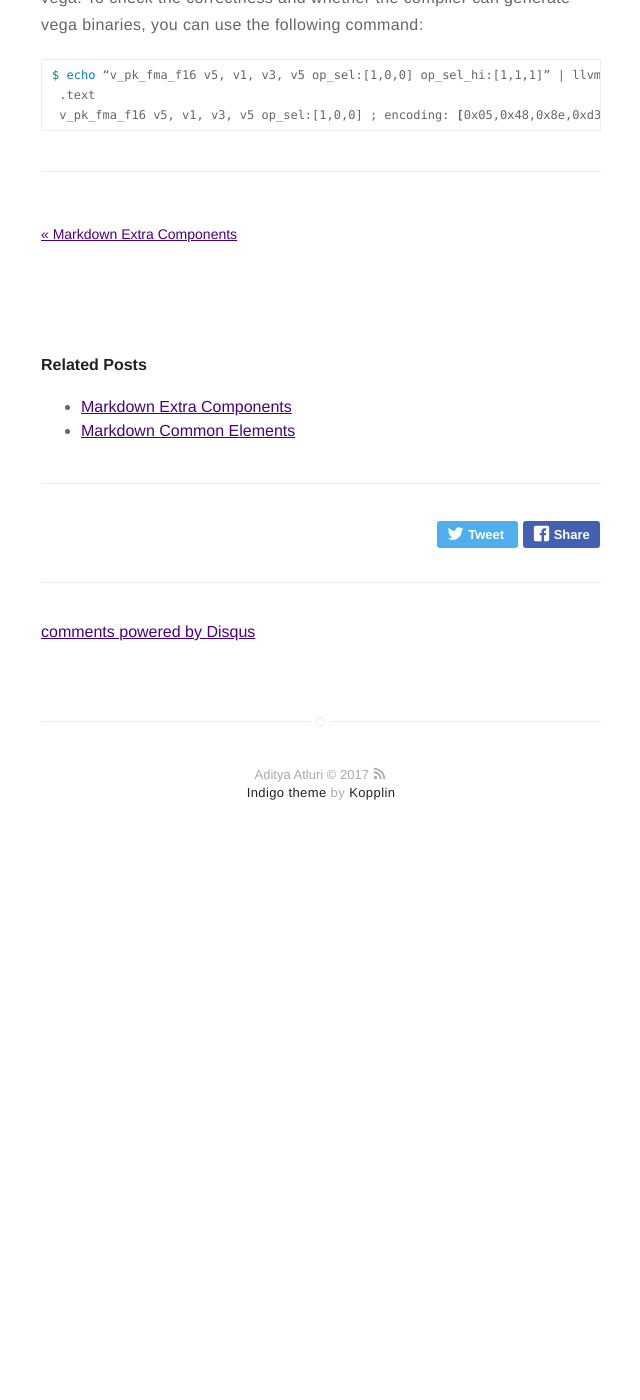
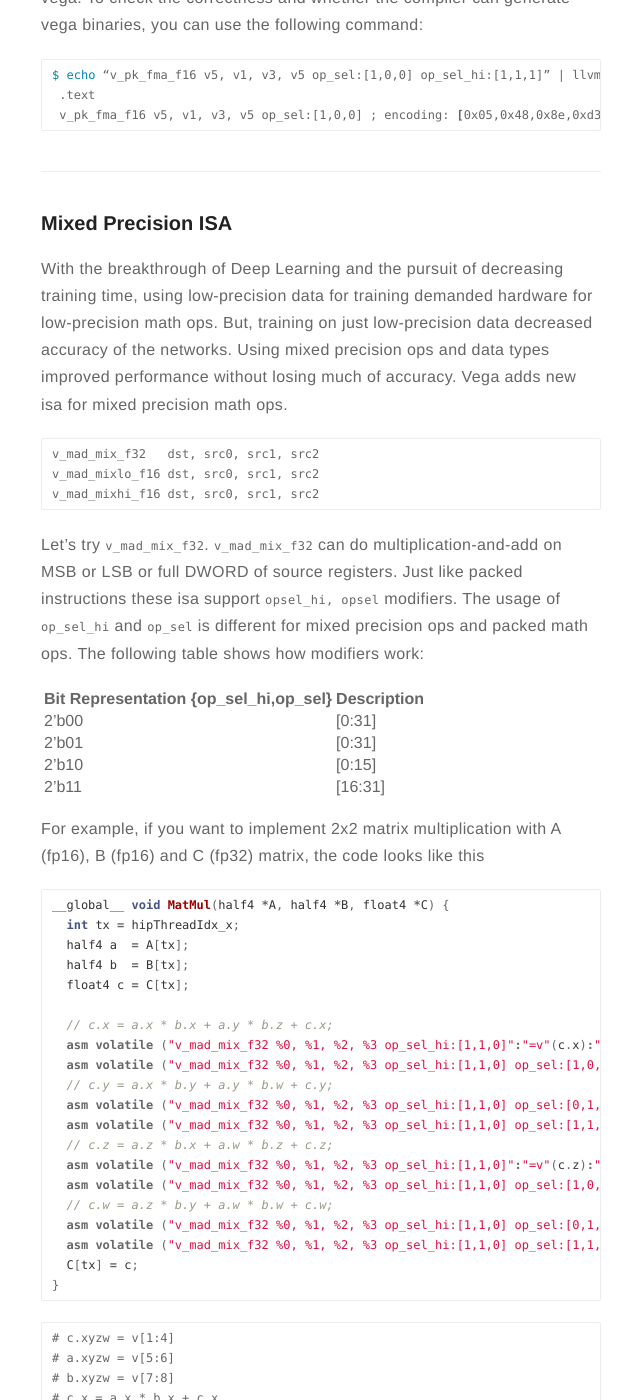
Before and after one commit to adityaatluri/adityaatluri.github.io, a Jekyll site: the page built from _posts/2017-08-12-intro-vega10.md, in a window 1280 px wide and 1400 px high, scrolled down 2918 px. Shown: the whole window, without its empty margins (319-959 px from the left). Built offline with Jekyll 4.4.1, drawn with Linux system fonts in a browser that asks for light colours; comment, search, counter and statistics services are not loaded; before the commit the page ends 3782 px from its top, so only the background shows below that; some of the changed text lies outside the part shown.

Commit message:
final vega 10 transition change

```diff
--- a/_posts/2017-08-12-intro-vega10.md
+++ b/_posts/2017-08-12-intro-vega10.md
@@ -5,9 +5,9 @@ date: 2017-08-12 22:48
 image: /assets/images/markdown.jpg
 headerImage: false
 tag:
-- markdown
-- components
-- extra
+- amd
+- vega
+- rx vega
 category: blog
 author: adityaatluri
 description: What's new in Vega for Compute?
@@ -117,3 +117,101 @@ $ echo “v_pk_fma_f16 v5, v1, v3, v5 op_sel:[1,0,0] op_sel_hi:[1,1,1]” | llvm
 {% endhighlight %}
 
 ---
+
+
+
+
+### Mixed Precision ISA
+With the breakthrough of Deep Learning and the pursuit of decreasing training time, using low-precision data for training demanded hardware for low-precision math ops. But, training on just low-precision data decreased accuracy of the networks. Using mixed precision ops and data types improved performance without losing much of accuracy. Vega adds new isa for mixed precision math ops.
+
+
+{% highlight asm %}
+v_mad_mix_f32   dst, src0, src1, src2
+v_mad_mixlo_f16 dst, src0, src1, src2
+v_mad_mixhi_f16 dst, src0, src1, src2
+{% endhighlight %}
+
+ Let's try `v_mad_mix_f32`. `v_mad_mix_f32` can do multiplication-and-add on MSB or LSB or full DWORD of source registers. Just like packed instructions these isa support `opsel_hi, opsel` modifiers. The usage of `op_sel_hi` and `op_sel` is different for mixed precision ops and packed math ops. The following table shows how modifiers work:
+
+| Bit Representation {op_sel_hi,op_sel}| Description |
+|------|----|
+| 2'b00 | [0:31] |
+| 2'b01 | [0:31] |
+| 2'b10 | [0:15] |
+| 2'b11 | [16:31] |
+
+For example, if you want to implement 2x2 matrix multiplication with A (fp16), B (fp16) and C (fp32) matrix, the code looks like this
+
+{% highlight cpp %}
+__global__ void MatMul(half4 *A, half4 *B, float4 *C) {
+  int tx = hipThreadIdx_x;
+  half4 a  = A[tx];
+  half4 b  = B[tx];
+  float4 c = C[tx];
+
+  // c.x = a.x * b.x + a.y * b.z + c.x;
+  asm volatile ("v_mad_mix_f32 %0, %1, %2, %3 op_sel_hi:[1,1,0]":"=v"(c.x):"v"(a.xy),"v"(b.xy),"v"(c.x));
+  asm volatile ("v_mad_mix_f32 %0, %1, %2, %3 op_sel_hi:[1,1,0] op_sel:[1,0,0]":"=v"(c.x):"v"(a.xy),"v"(b.zw),"v"(c.x));
+  // c.y = a.x * b.y + a.y * b.w + c.y;
+  asm volatile ("v_mad_mix_f32 %0, %1, %2, %3 op_sel_hi:[1,1,0] op_sel:[0,1,0]":"=v"(c.y):"v"(a.xy),"v"(b.xy),"v"(c.y));
+  asm volatile ("v_mad_mix_f32 %0, %1, %2, %3 op_sel_hi:[1,1,0] op_sel:[1,1,0]":"=v"(c.y):"v"(a.xy),"v"(b.zw),"v"(c.y));
+  // c.z = a.z * b.x + a.w * b.z + c.z;
+  asm volatile ("v_mad_mix_f32 %0, %1, %2, %3 op_sel_hi:[1,1,0]":"=v"(c.z):"v"(a.zw),"v"(b.xy),"v"(c.z));
+  asm volatile ("v_mad_mix_f32 %0, %1, %2, %3 op_sel_hi:[1,1,0] op_sel:[1,0,0]":"=v"(c.z):"v"(a.zw),"v"(b.zw),"v"(c.z));
+  // c.w = a.z * b.y + a.w * b.w + c.w;
+  asm volatile ("v_mad_mix_f32 %0, %1, %2, %3 op_sel_hi:[1,1,0] op_sel:[0,1,0]":"=v"(c.w):"v"(a.zw),"v"(b.xy),"v"(c.w));
+  asm volatile ("v_mad_mix_f32 %0, %1, %2, %3 op_sel_hi:[1,1,0] op_sel:[1,1,0]":"=v"(c.w):"v"(a.zw),"v"(b.zw),"v"(c.w));
+  C[tx] = c;
+}
+{% endhighlight %}
+
+{% highlight asm %}
+# c.xyzw = v[1:4]
+# a.xyzw = v[5:6]
+# b.xyzw = v[7:8]
+# c.x = a.x * b.x + c.x
+v_mad_mix_f32 v1, v5, v7, v1 op_sel_hi:[1,1,0]
+# c.x = a.y * b.z + c.x
+v_mad_mix_f32 v1, v5, v8, v1 op_sel_hi:[1,1,0] op_sel:[1,0,0]
+{% endhighlight %}
+
+{% highlight shell %}
+echo " v_mad_mix_f32 v1, v2, v3, v4 op_sel_hi:[1,1,0]" | llvm-mc -show-encoding -arch=amdgcn -mcpu=gfx900
+	.text
+	v_mad_mix_f32 v1, v2, v3, v4 op_sel_hi:[1,1,0] ; encoding: [0x01,0x00,0xa0,0xd3,0x02,0x07,0x12,0x1c]
+{% endhighlight %}
+
+---
+
+### Immediate Addressing Mode for Load/Store Ops
+Vega supports Immediate addressing mode which means, the load/store ops can have constants in them, there by relieving register pressure and saving alu cycles.
+
+For example, the following code
+{% highlight cpp %}
+__shared__ float4 c[4];
+for(int i=0;i<4;i++){
+  c[i] = C[tx + i];
+}
+{% endhighlight %}
+
+will be unrolled to (for gfx803)
+{% highlight asm %}
+flat_load_dwordx4 v[3:6], v[1:2]
+v_add_u32 vcc, v1, v1, 0x10
+v_addc_u32 vcc, v2, 0, v2, vcc
+flat_load_dwordx4 v[7:10], v[1:2]
+v_add_u32 vcc, v1, v1, 0x10
+v_addc_u32 vcc, v2, 0, v2, vcc
+flat_load_dwordx4 v[11:14], v[1:2]
+v_add_u32 vcc, v1, v1, 0x10
+v_addc_u32 vcc, v2, 0, v2, vcc
+flat_load_dwordx4 v[15:18], v[1:2]
+{% endhighlight %}
+
+for vega (gfx900)
+{% highlight asm %}
+flat_load_dwordx4 v[3:6],   v[1:2]
+flat_load_dwordx4 v[7:10],  v[1:2], offset:0x10
+flat_load_dwordx4 v[11:14], v[1:2], offset:0x20
+flat_load_dwordx4 v[15,18], v[1:2], offset:0x30
+{% endhighlight %}}
```
